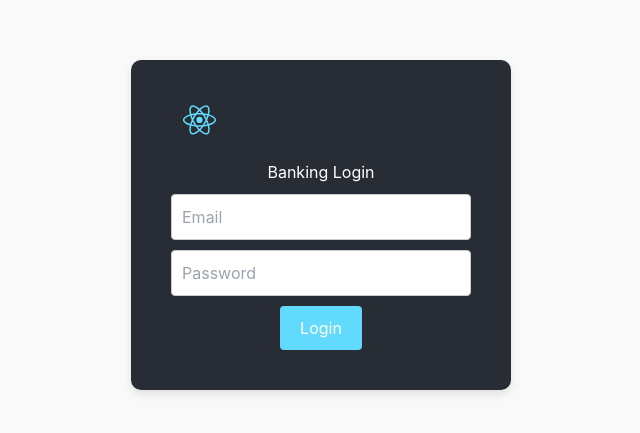
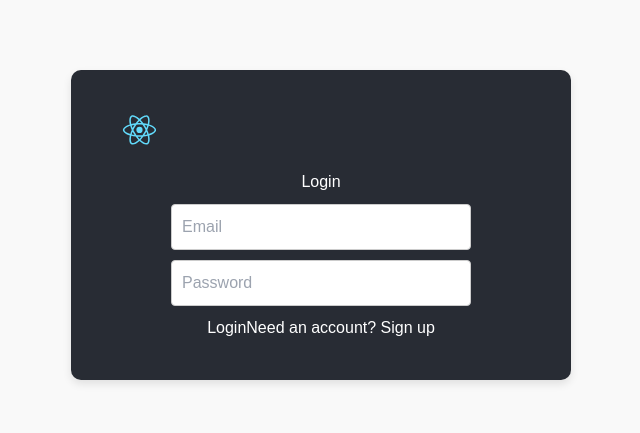
Before and after one commit to EliasArgenal/FronteraWebsite, a React (Create React App) app: page / in a window 1280 px wide. Shown: the part 175-608 px from the top of the page, without its empty margins (319-959 px from the left). Built offline with nearby package versions, Linux system fonts and the light colour scheme.

Commit message:
sign in / create account

```diff
--- a/src/App.css
+++ b/src/App.css
@@ -6,6 +6,7 @@
   display: flex;
   justify-content: center;
   align-items: center;
+  font-family: Arial, sans-serif;
 }
 
 .App-logo {
@@ -19,10 +20,12 @@
   padding: 40px;
   border-radius: 10px;
   box-shadow: 0 4px 8px rgba(0, 0, 0, 0.1);
+  width: 500px; /* Adjusted width for a centered form look */
 }
 
-/* Login Form */
-.login-form input {
+/* Login/Signup Form */
+input[type="email"],
+input[type="password"] {
   display: block;
   width: 300px;
   padding: 10px;
@@ -31,7 +34,7 @@
   border-radius: 4px;
 }
 
-.login-form button {
+button {
   padding: 10px 20px;
   background-color: #61dafb;
   border: none;
@@ -40,7 +43,7 @@
   font-size: 16px;
 }
 
-.login-form button:hover {
+button:hover {
   background-color: #21a1f1;
 }
 
--- a/src/App.js
+++ b/src/App.js
@@ -1,22 +1,35 @@
 import React, { useState } from 'react';
 import './App.css';
-import { signInWithEmailAndPassword } from 'firebase/auth';
+import { signInWithEmailAndPassword, createUserWithEmailAndPassword } from 'firebase/auth';
 import { auth } from './firebase-config'; // Firebase config
 import logo from './logo.svg'; // You can use a banking-related logo instead of React's
 
 function App() {
   const [email, setEmail] = useState('');
   const [password, setPassword] = useState('');
-  const [isLoggedIn, setIsLoggedIn] = useState(false);
+  const [isRegistering, setIsRegistering] = useState(false);
+  const [isLoggedIn, setIsLoggedIn] = useState(false); // State to track login status
   const [errorMessage, setErrorMessage] = useState('');
 
+  // Handle user login
   const handleLogin = async () => {
     try {
       await signInWithEmailAndPassword(auth, email, password);
       setIsLoggedIn(true); // Set user as logged in
-      setErrorMessage('');  // Clear error message on success
+      alert('Logged in successfully');
     } catch (error) {
-      setErrorMessage(error.message); // Display error message if login fails
+      setErrorMessage(error.message);
+    }
+  };
+
+  // Handle user registration (sign-up)
+  const handleSignUp = async () => {
+    try {
+      await createUserWithEmailAndPassword(auth, email, password);
+      setIsLoggedIn(true); // Automatically log in after sign-up
+      alert('Account created successfully');
+    } catch (error) {
+      setErrorMessage(error.message);
     }
   };
 
@@ -25,10 +38,12 @@ function App() {
       <header className="App-header">
         <img src={logo} className="App-logo" alt="logo" />
 
+        {/* Conditional rendering: Show login/signup form if not logged in, else show dashboard */}
         {!isLoggedIn ? (
-          <div className="login-form">
-            <h2>Banking Login</h2>
+          <div>
+            <h2>{isRegistering ? 'Sign Up' : 'Login'}</h2>
             {errorMessage && <p className="error">{errorMessage}</p>}
+
             <input
               type="email"
               placeholder="Email"
@@ -41,7 +56,14 @@ function App() {
               value={password}
               onChange={(e) => setPassword(e.target.value)}
             />
-            <button onClick={handleLogin}>Login</button>
+
+            <button onClick={isRegistering ? handleSignUp : handleLogin}>
+              {isRegistering ? 'Sign Up' : 'Login'}
+            </button>
+
+            <button onClick={() => setIsRegistering(!isRegistering)}>
+              {isRegistering ? 'Already have an account? Log in' : 'Need an account? Sign up'}
+            </button>
           </div>
         ) : (
           <div className="dashboard">
```
